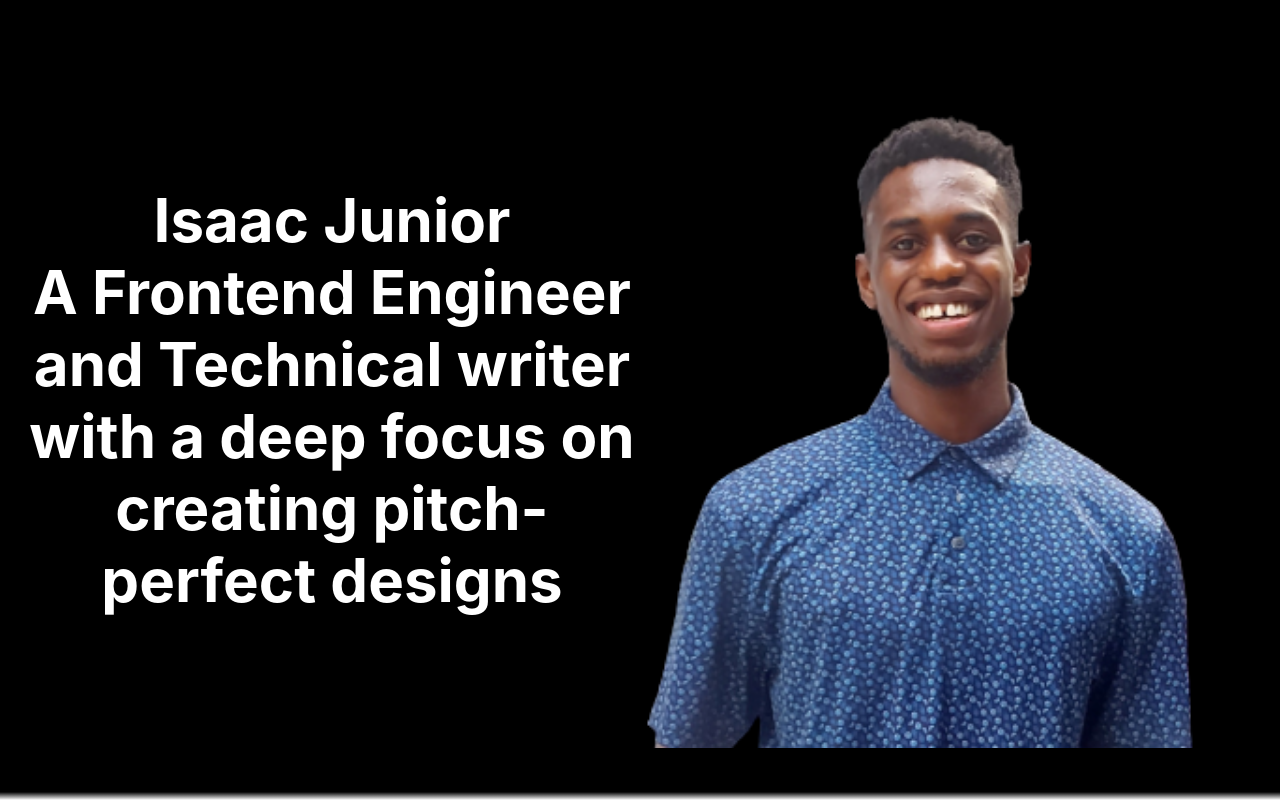
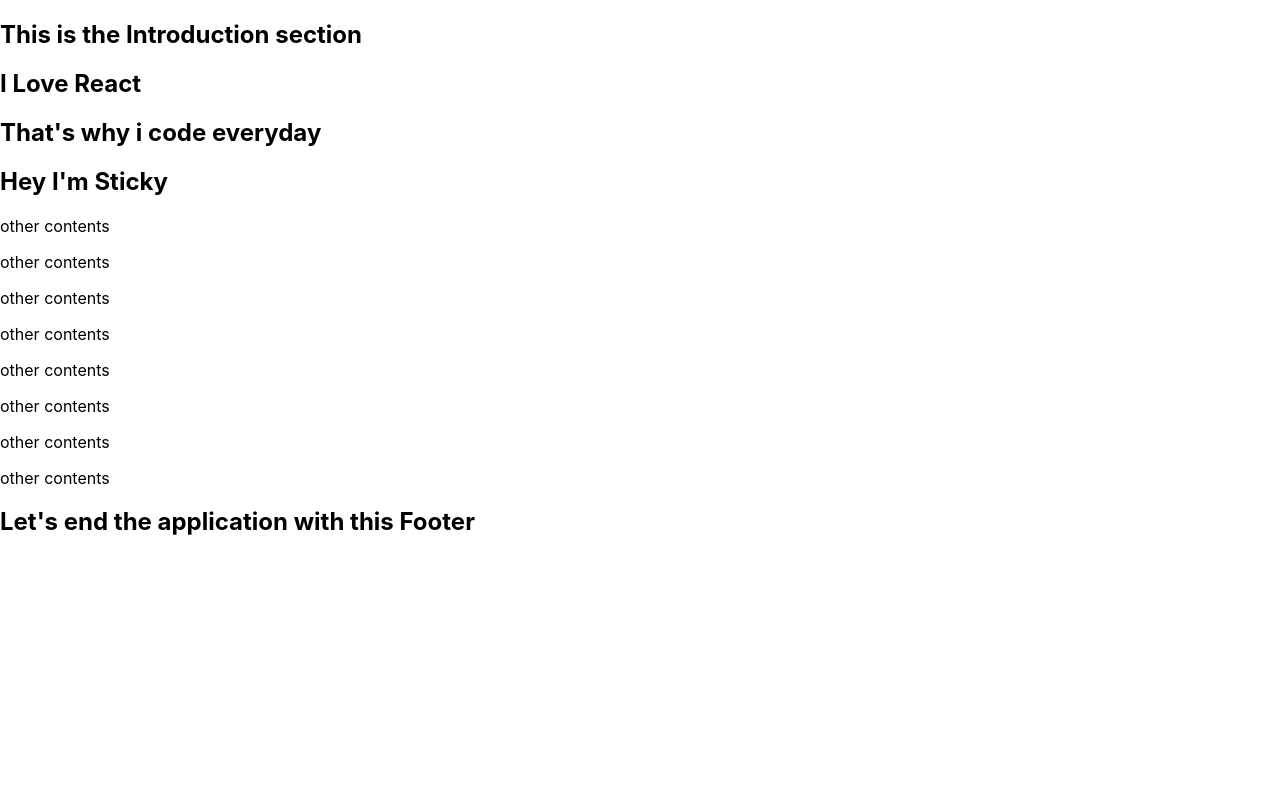
Before and after one commit to iamVictorSam/locomotive-scroll-react, a React (Create React App) app: page / in a window 1280 px wide. Shown: the top 800 px of the page. Built offline with nearby package versions, Linux system fonts and the light colour scheme; what react-locomotive-scroll would draw is missing.

Commit message:
did some changes

```diff
--- a/src/App.js
+++ b/src/App.js
@@ -1,100 +1,118 @@
+import { LocomotiveScrollProvider } from "react-locomotive-scroll";
+import "./App.css";
+import { useRef } from "react";
+
+function App() {
+  const ref = useRef(null);
+
+  const options = {
+    smooth: true,
+    multiplier: 9,
+  };
+
+  return (
+    <LocomotiveScrollProvider options={options} containerRef={ref}>
+      <main data-scroll-container ref={ref}>
+        <section
+          className="intro"
+          data-scroll
+          data-scroll-speed="5"
+          data-scroll-section
+        >
+          <h1>This is the Introduction section</h1>
+        </section>
+
+        <section className="contents" data-scroll-section>
+          <h1
+            data-scroll
+            data-scroll-direction="horizontal"
+            data-scroll-speed="9"
+          >
+            I Love React
+          </h1>
+          <h1
+            data-scroll
+            data-scroll-direction="vertical"
+            data-scroll-speed="9"
+          >
+            That's why i code everyday
+          </h1>
+        </section>
+
+        <section id="stick" data-scroll-section>
+          <h1
+            data-scroll
+            data-scroll-speed="5"
+            data-scroll-sticky
+            data-scroll-target="#stick"
+          >
+            Hey I'm Sticky
+          </h1>
+          <p>other contents</p>
+          <p>other contents</p>
+          <p>other contents</p>
+          <p>other contents</p>
+          <p>other contents</p>
+          <p>other contents</p>
+          <p>other contents</p>
+          <p>other contents</p>
+        </section>
+
+        <section className="footer" data-scroll-section>
+          <h1
+            className=" op-class"
+            data-scroll
+            data-scroll-repeat="true"
+            data-scroll-class="fadeIn"
+            data-scroll-speed="5"
+          >
+            Let's end the application with this Footer
+          </h1>
+        </section>
+      </main>
+    </LocomotiveScrollProvider>
+  );
+}
+
+export default App;
+
+// import Introduction from "./components/intro/Introduction";
+// import Work from "./components/work/Work";
+// import Message from "./components/message/Message";
+// import { useRef } from "react";
 // import { LocomotiveScrollProvider } from "react-locomotive-scroll";
 // import "./App.css";
-// import { useRef } from "react";
+// // import { useLocation } from "react-router-dom";
 
 // function App() {
 //   const ref = useRef(null);
+//   // const { pathname } = useLocation();
 
 //   const options = {
 //     smooth: true,
-//     multiplier: 9,
+//     multiplier: 3,
+//     smartphone: {
+//       smooth: true,
+//     },
 //   };
 
 //   return (
-//     <LocomotiveScrollProvider options={options} containerRef={ref}>
+//     <LocomotiveScrollProvider
+//       options={options}
+//       containerRef={ref}
+//       // location={pathname}
+//       // onLocationChange={(scroll) =>
+//       //   scroll.scrollTo(0, { duration: 0, disableLerp: true })
+//       // } // If you want to reset the scroll position to 0 for example
+//       // onUpdate={() => console.log("Updated, but not on location change!")}
+//     >
 //       <main data-scroll-container ref={ref}>
-//         <section
-//           className="intro"
-//           data-scroll
-//           data-scroll-speed="5"
-//           data-scroll-section
-//         >
-//           <h1>This is the Introduction section</h1>
-//         </section>
-
-//         <section className="contents" id="stick" data-scroll-section>
-//           <h1
-//             data-scroll
-//             // data-scroll-direction="horizontal"
-//             data-scroll-speed="9"
-//             data-scroll-sticky data-scroll-target="#stick"
-//           >
-//             I Love React
-//           </h1>
-//           <h1
-//             // data-scroll
-//             // data-scroll-direction="vertical"
-//             // data-scroll-speed="9"
-//           >
-//             That's why i code everyday
-//           </h1>
-//         </section>
-
-//         <section className="footer" data-scroll-section>
-//           <h1
-//             className=" op-class"
-//             data-scroll
-//             data-scroll-repeat="true"
-//             data-scroll-class="fadeIn"
-//             data-scroll-speed="5"
-//           >
-//             Let's end the application with this Footer
-//           </h1>
-//         </section>
+//         <Introduction />
+//         <Work />
+//         <Message />
 //       </main>
 //     </LocomotiveScrollProvider>
 //   );
 // }
 
 // export default App;
-
-import Introduction from "./components/intro/Introduction";
-import Work from "./components/work/Work";
-import Message from "./components/message/Message";
-import { useRef } from "react";
-import { LocomotiveScrollProvider } from "react-locomotive-scroll";
-import "./App.css";
-// import { useLocation } from "react-router-dom";
-
-function App() {
-  const ref = useRef(null);
-  // const { pathname } = useLocation();
-
-  const options = {
-    smooth: true,
-    multiplier: 3,
-    smartphone: {
-      smooth: true,
-    },
-  };
-
-  return (
-    <LocomotiveScrollProvider
-      options={options}
-      containerRef={ref}
-      // location={pathname}
-      // onLocationChange={(scroll) =>
-      //   scroll.scrollTo(0, { duration: 0, disableLerp: true })
-      // } // If you want to reset the scroll position to 0 for example
-      // onUpdate={() => console.log("Updated, but not on location change!")}
-    >
-      <main data-scroll-container ref={ref}>
-        <Introduction />
-        <Work />
-        <Message />
-      </main>
-    </LocomotiveScrollProvider>
-  );
-}
-
-export default App;
--- a/src/components/intro/Introduction.jsx
+++ b/src/components/intro/Introduction.jsx
@@ -4,11 +4,14 @@ import "./intro-style.css";
 const Introduction = () => {
   return (
     <section
-    className="intro-section"
+      className="intro-section"
       data-scroll-section
       data-scroll
       data-scroll-speed="6"
     >
+      <div className="intro-image">
+        <img src={image} height={700} alt="profile" />
+      </div>
       <div className="intro-title">
         <h1 data-scroll data-scroll-speed="9">
           Isaac Junior
@@ -16,9 +19,6 @@ const Introduction = () => {
           creating pitch-perfect designs
         </h1>
       </div>
-      <div className="intro-image">
-        <img src={image} height={700} alt="profile" />
-      </div>
     </section>
   );
 };
```
Also changed, not shown: src/App.css (+20 -5 lines), src/assets/profile.png.
